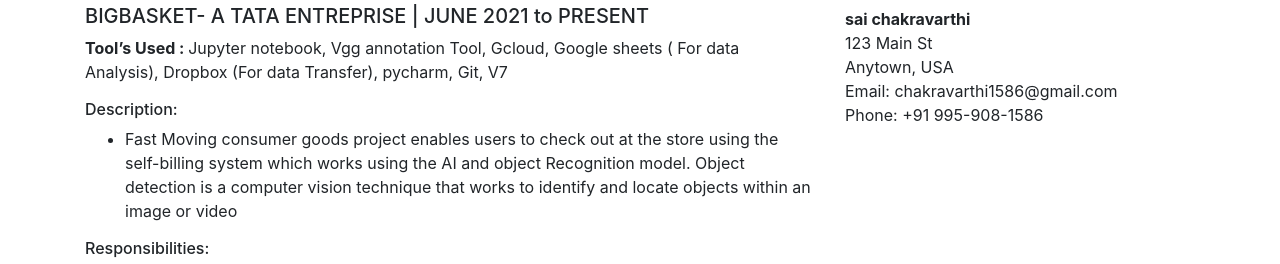
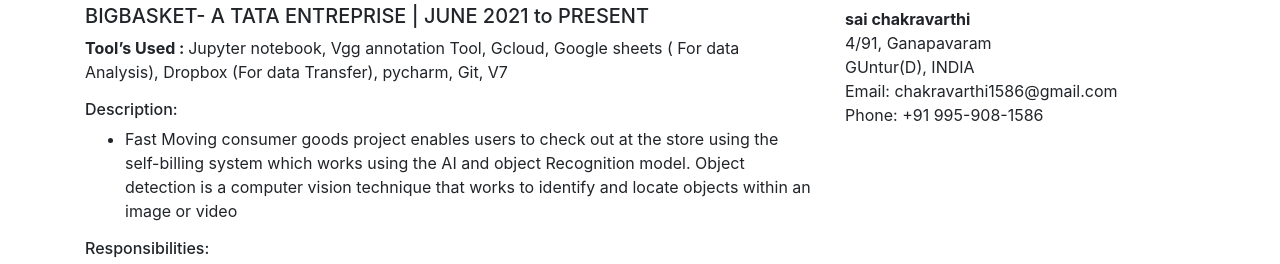
Before and after one commit to sai1586/saichakravrhi.portfolio, a plain HTML site: page index.html in a window 1280 px wide. Shown: the part 480-744 px from the top of the page. Drawn offline with nearby package versions, Linux system fonts and the light colour scheme.

Commit message:
added adress

```diff
--- a/index.html
+++ b/index.html
@@ -86,8 +86,8 @@
         <h2>Contact</h2>
         <address>
           <strong>sai chakravarthi</strong><br>
-          123 Main St<br>
-          Anytown, USA<br>
+          4/91, Ganapavaram<br>
+          GUntur(D), INDIA<br>
           Email: chakravarthi1586@gmail.com<br>
           Phone: +91 995-908-1586
         </address>
```
